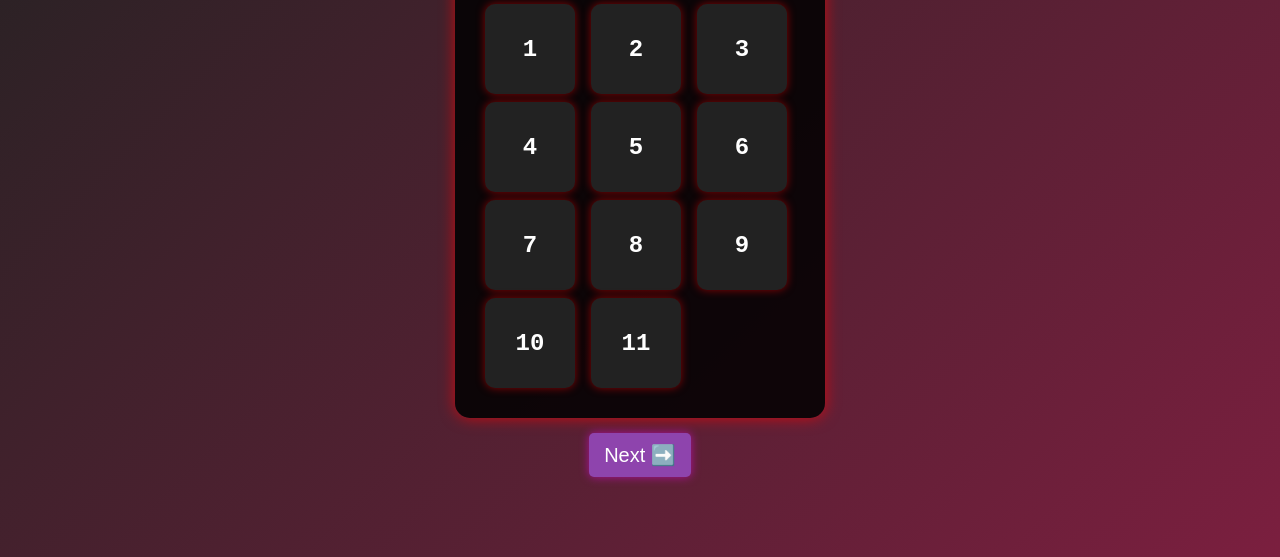
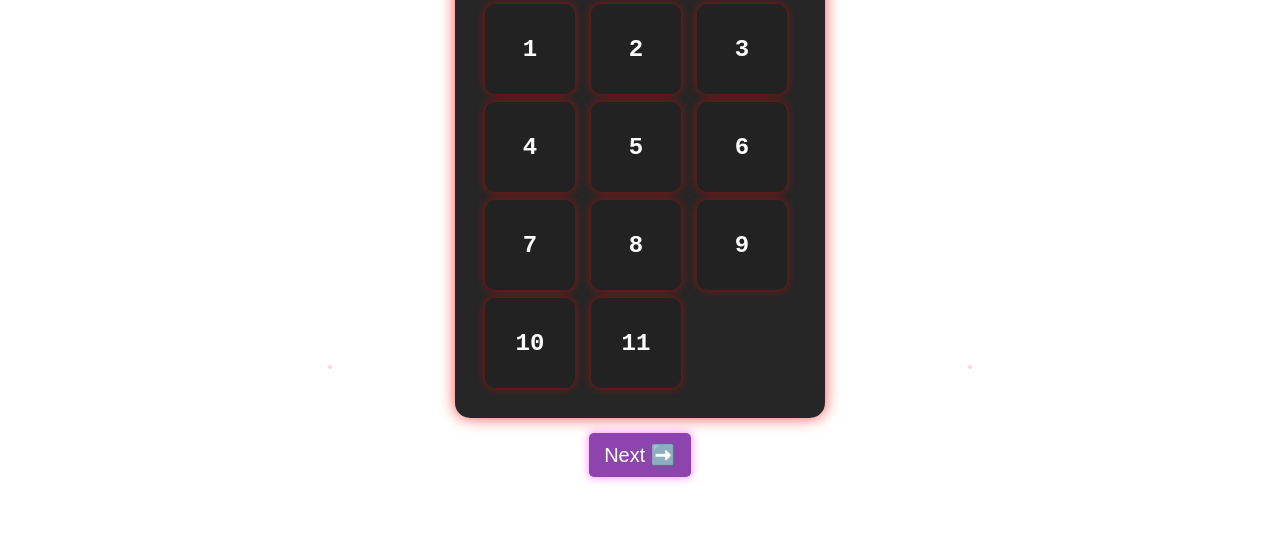
Before and after one commit to Nada1948/Ifrah-Calendar, a plain HTML site: page index.html in a window 1280 px wide. Shown: the part 243-800 px from the top of the page. Drawn offline with Linux system fonts and the light colour scheme.

Commit message:
Update styles.css

```diff
--- a/styles.css
+++ b/styles.css
@@ -9,6 +9,12 @@
 body {
     font-family: 'Courier New', Courier, monospace;
     background: linear-gradient(135deg, #222222, #7b1f3f); /* Gothic-themed gradient */
+    background-size: 100% 100%, 50% 50%; /* Add multiple layers */
+    background-image:
+        radial-gradient(circle at center, rgba(255, 255, 255, 0.1) 1px, transparent 1px),
+        radial-gradient(circle at center, rgba(255, 0, 0, 0.15) 2px, transparent 2px);
+    background-position: 0 0, 10px 10px; /* Offset the pattern */
+    background-repeat: repeat, repeat;
     color: white;
     text-align: center;
     height: 100vh;
```
